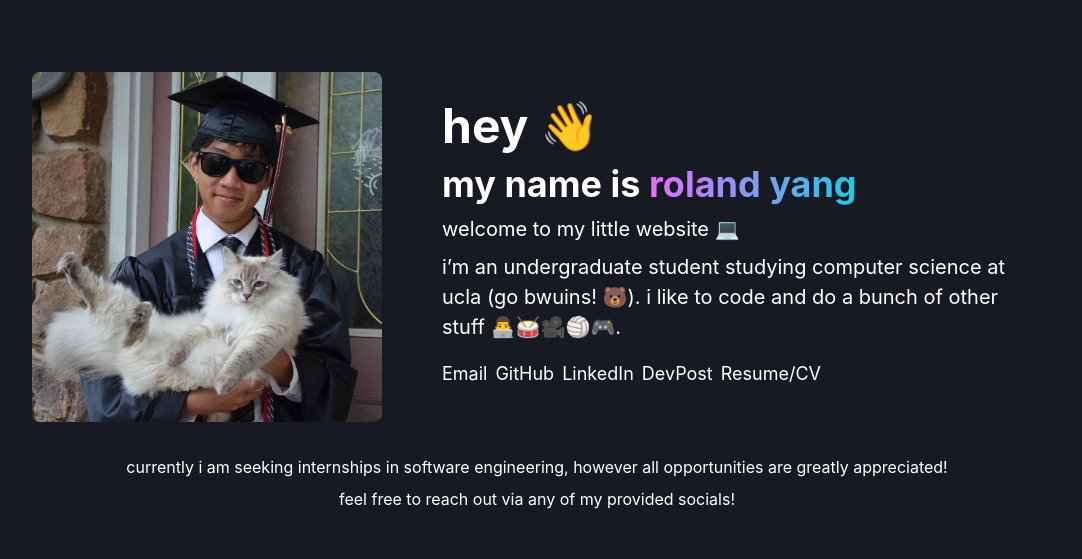
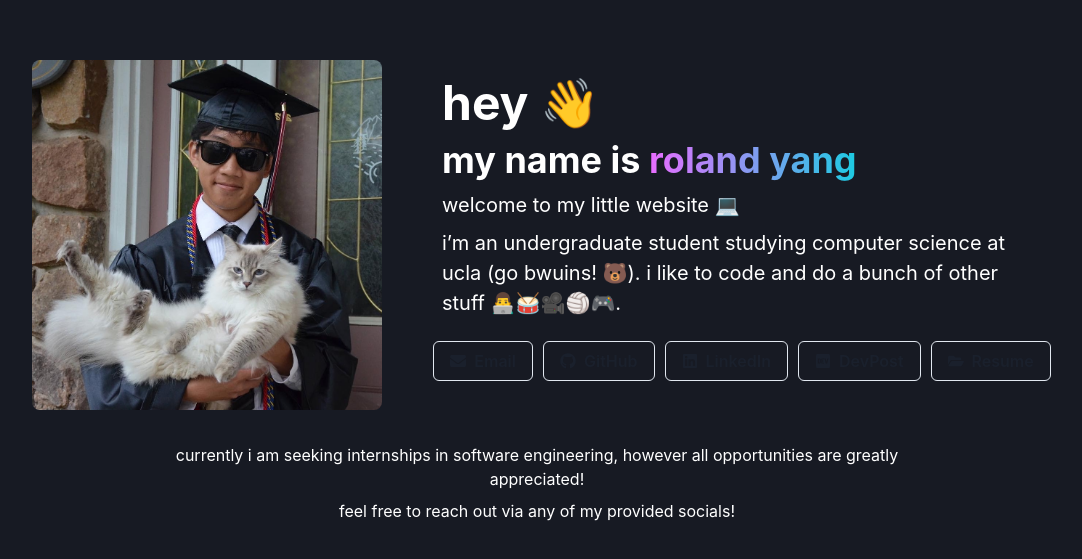
Before and after one commit to rolandyangg/rolandyang-website, a Gatsby site: page / in a window 1280 px wide. Shown: the part 121-680 px from the top of the page, without its empty margins (103-1185 px from the left). Built offline with nearby package versions, Linux system fonts and the light colour scheme; Gatsby itself is replaced by a stand-in of ours.

Commit message:
Adjust Socials Links
Turned into buttons and decorated

```diff
--- a/package.json
+++ b/package.json
@@ -20,7 +20,8 @@
     "framer-motion": "^8.0.2",
     "gatsby": "^5.3.3",
     "react": "^18.2.0",
-    "react-dom": "^18.2.0"
+    "react-dom": "^18.2.0",
+    "react-icons": "^4.7.1"
   },
   "repository": {
     "type": "git",
--- a/src/pages/index.js
+++ b/src/pages/index.js
@@ -1,5 +1,6 @@
 import * as React from 'react'
-import { ChakraProvider, Flex, HStack, VStack, Stack, Box, Link, Text, Heading, Image, Center, extendTheme, Spacer, Button } from '@chakra-ui/react'
+import { ChakraProvider, Icon, Flex, HStack, VStack, Stack, Box, Button, Link, Text, Heading, Image, Center, extendTheme, Spacer } from '@chakra-ui/react'
+import { FaDev, FaGithub, FaEnvelope, FaLinkedin, FaFolderOpen } from 'react-icons/fa'
 
 const theme = extendTheme({
   initialColorMode: 'dark',
@@ -47,16 +48,20 @@ export default function Home() {
   bgClip='text' as="span" >roland yang</Text></Heading>
             <Text fontSize="xl">welcome to my little website 💻</Text>
             <Text fontSize="xl">i’m an undergraduate student studying computer science at ucla (go bwuins! 🐻). i like to code and do a bunch of other stuff 👨‍💻🥁🎥🏐🎮.</Text>
-			<HStack fontSize="lg" py="10px">
-				<Link href="mailto:rolandyang@ucla.edu">Email</Link>
-				<Link href="https://github.com/rolandyangg">GitHub</Link>
-				<Link href="https://www.linkedin.com/in/yangroland/">LinkedIn</Link>
-				<Link href="https://devpost.com/rolandyang">DevPost</Link>
-				<Link href="https://drive.google.com/file/d/1_IOzmp8a8JdewSncNE274h6pOH8LVXdL/view?usp=sharing">Resume/CV</Link>
-			</HStack>
+			<Flex direction={{ base: "column", lg: "row"}} justify="center" align="center" flexWarp="wrap" fontSize="lg" py="10px">
+				<Flex>
+					<Link _hover={{ }} href="mailto:rolandyang@ucla.edu"><Button _hover={{ borderColor: "blue.300" }} variant='outline' mx="5px" my="5px" leftIcon={<FaEnvelope/>}>Email</Button></Link>
+					<Link _hover={{ }} href="https://github.com/rolandyangg"><Button _hover={{ borderColor: "blue.300" }} variant='outline' mx="5px" my="5px" leftIcon={<FaGithub/>}>GitHub</Button></Link>
+					<Link _hover={{ }} href="https://www.linkedin.com/in/yangroland/"><Button _hover={{ borderColor: "blue.300" }} variant='outline' mx="5px" my="5px" leftIcon={<FaLinkedin/>}>LinkedIn</Button></Link>
+				</Flex>
+				<Flex>
+					<Link _hover={{ }} href="https://devpost.com/rolandyang"><Button _hover={{ borderColor: "blue.300" }} variant='outline' mx="5px" my="5px" leftIcon={<FaDev/>}>DevPost</Button></Link>
+					<Link _hover={{ }} href="https://drive.google.com/file/d/1_IOzmp8a8JdewSncNE274h6pOH8LVXdL/view?usp=sharing"><Button _hover={{ borderColor: "blue.300" }} variant='outline' mx="5px" my="5px" leftIcon={<FaFolderOpen/>}>Resume</Button></Link>
+				</Flex>
+			</Flex>
 		  </VStack>
         </Flex>
-		<Text justify="center" align="center">currently i am seeking internships in software engineering, however all opportunities are greatly appreciated!</Text>
+		<Text justify="center" align="center" maxW="790px">currently i am seeking internships in software engineering, however all opportunities are greatly appreciated!</Text>
 		<Text justify="center" align="center">feel free to reach out via any of my provided socials!
 </Text>
 		</VStack>
```
Also changed, not shown: 1 other file.
